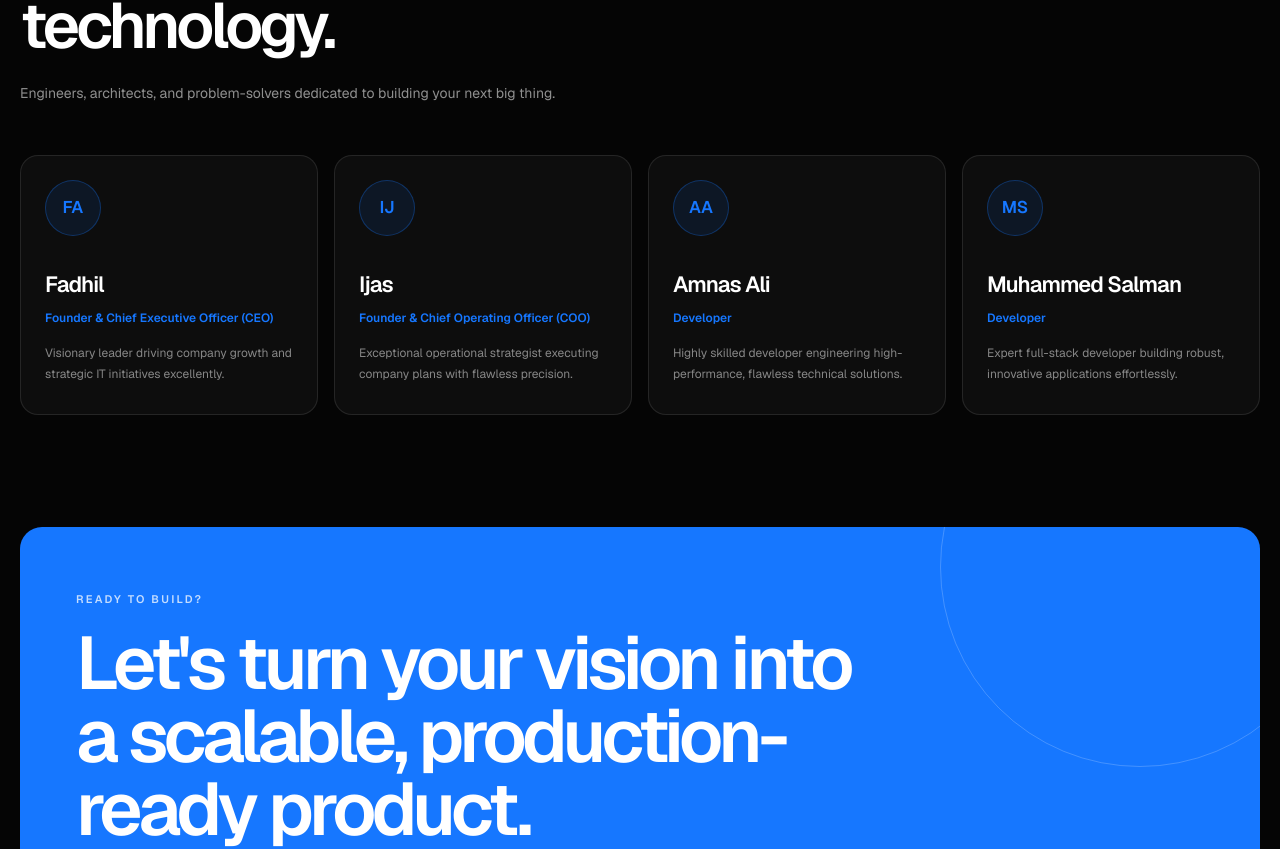
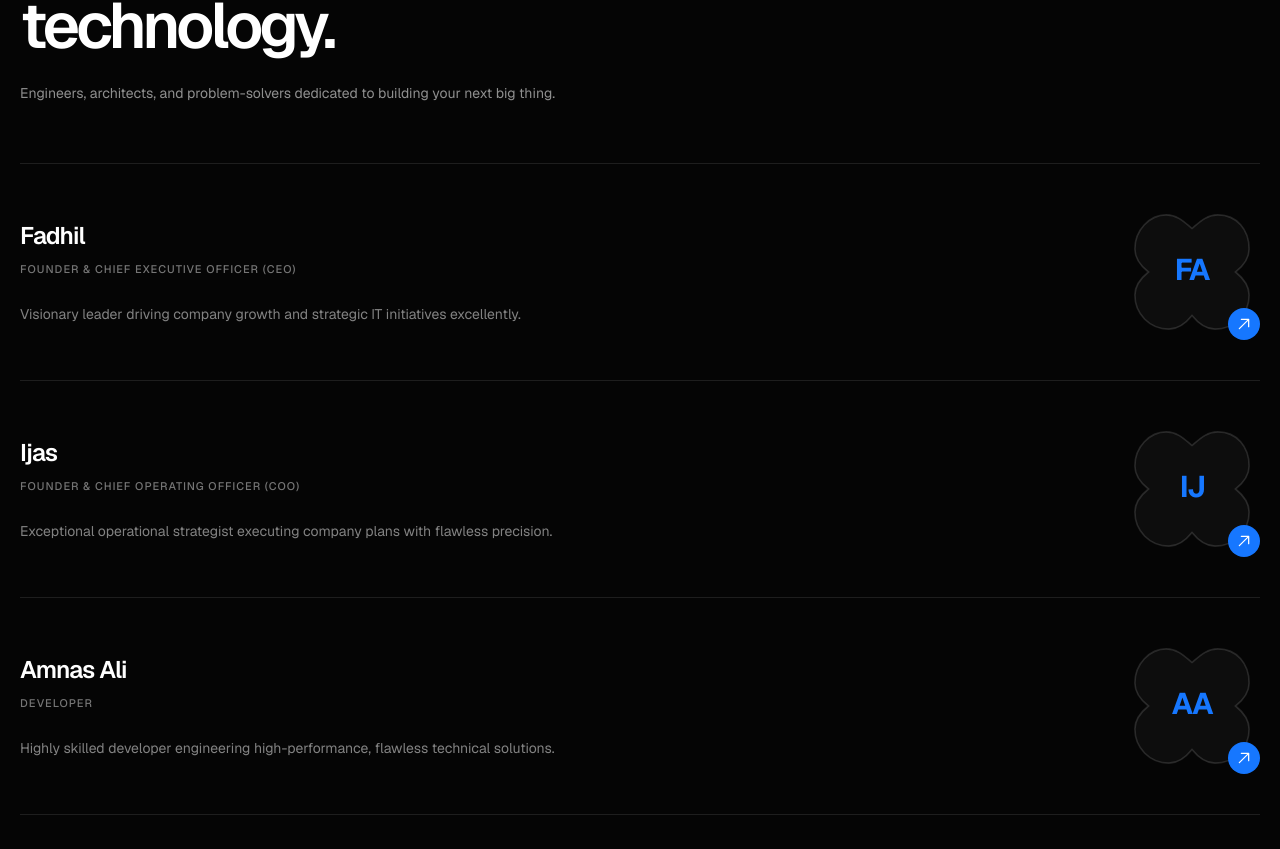
Before and after one commit to amnas-cubixmet/cubixmet, a Next.js app: page /ventures/tech in a window 1280 px wide. Shown: the part 2452-3301 px from the top of the page. Built offline with nearby package versions, Linux system fonts and the light colour scheme.

Commit message:
style: render Tech team as clean list rows with floral portrait when no photo URL

```diff
--- a/app/ventures/tech/page.tsx
+++ b/app/ventures/tech/page.tsx
@@ -4,6 +4,7 @@ import SiteFooter from "../../../components/home/SiteFooter";
 import Arrow from "../../../components/home/Arrow";
 import TechHeroImage from "../../../components/home/TechHeroImage";
 import TechServiceIcon from "../../../components/home/TechServiceIcon";
+import TechTeamPortrait from "../../../components/home/TechTeamPortrait";
 
 export const metadata: Metadata = {
   title: "Cubixmet Tech | Build. Deploy. Scale.",
@@ -64,7 +65,16 @@ const techServices = [
   },
 ];
 
-const techTeam = [
+type TechTeamMember = {
+  initials: string;
+  name: string;
+  role: string;
+  description: string;
+  photoUrl?: string;
+  profileUrl?: string;
+};
+
+const techTeam: TechTeamMember[] = [
   {
     initials: "FA",
     name: "Fadhil",
@@ -195,13 +205,31 @@ export default function CubixmetTechPage() {
           <p className="mt-6 max-w-[660px] text-[14px] leading-[1.85] text-white/55">
             Engineers, architects, and problem-solvers dedicated to building your next big thing.
           </p>
-          <div className="mt-12 grid gap-4 sm:grid-cols-2 lg:grid-cols-4">
+          <div className="mt-11 divide-y divide-white/10 border-t border-white/10 md:mt-14">
             {techTeam.map((member) => (
-              <article key={member.name} className="flex min-h-[260px] flex-col rounded-[18px] border border-white/10 bg-[#0d0d0d] p-6">
-                <span className="grid h-14 w-14 place-items-center rounded-full border border-[#1677FF]/30 bg-[#1677FF]/10 text-[17px] font-semibold text-[#1677FF]">{member.initials}</span>
-                <h3 className="mt-8 text-[22px] font-semibold tracking-[-.04em]">{member.name}</h3>
-                <p className="mt-2 text-[12px] font-semibold leading-[1.5] text-[#1677FF]">{member.role}</p>
-                <p className="mt-4 text-[12px] leading-[1.8] text-white/50">{member.description}</p>
+              <article
+                key={member.name}
+                className="grid grid-cols-[minmax(0,1fr)_100px] items-center gap-5 py-7 sm:grid-cols-[minmax(0,1fr)_120px] sm:gap-9 sm:py-9 md:grid-cols-[minmax(0,1fr)_136px] md:gap-12 md:py-10"
+              >
+                <div className="min-w-0">
+                  <h3 className="text-[19px] font-semibold tracking-[-.035em] text-white md:text-[24px]">
+                    {member.name}
+                  </h3>
+                  <p className="mt-1.5 text-[10px] font-medium uppercase leading-[1.65] tracking-[.09em] text-white/45 md:text-[11px]">
+                    {member.role}
+                  </p>
+                  <p className="mt-5 max-w-[620px] text-[12px] leading-[1.75] text-white/50 md:mt-6 md:text-[14px] md:leading-6">
+                    {member.description}
+                  </p>
+                </div>
+                <div className="justify-self-end">
+                  <TechTeamPortrait
+                    initials={member.initials}
+                    name={member.name}
+                    photoUrl={member.photoUrl}
+                    profileUrl={member.profileUrl}
+                  />
+                </div>
               </article>
             ))}
           </div>
```
